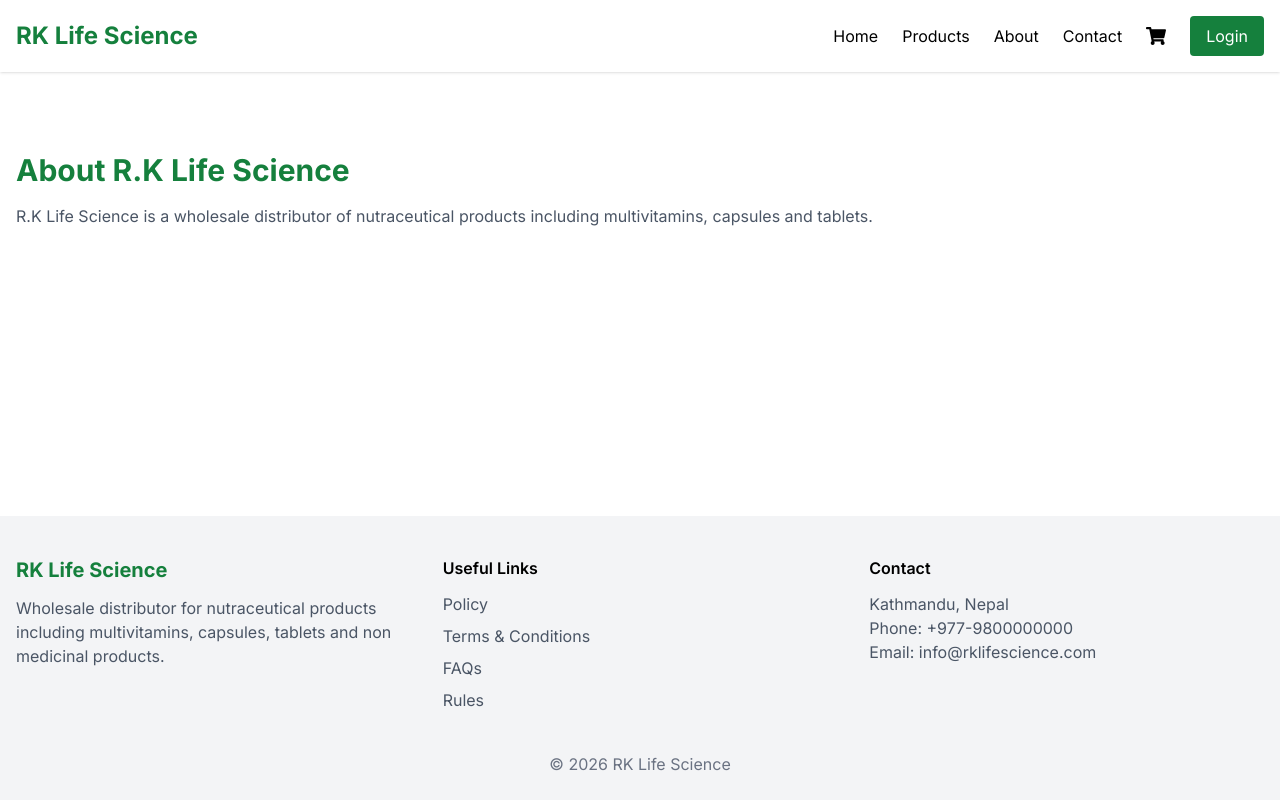
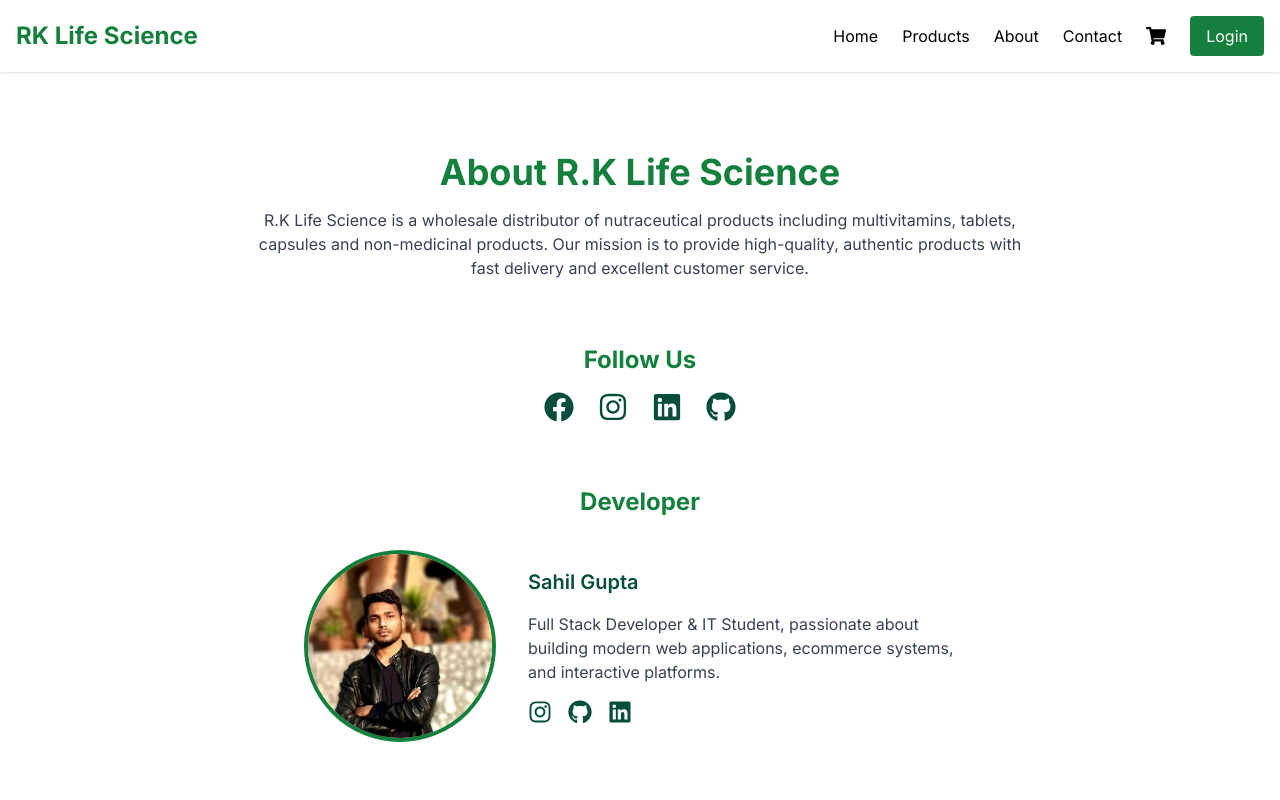
Before and after one commit to sahiltechpreneur/rk-life-science, a Next.js app in the folder client/: page /about in a window 1280 px wide. Shown: the top 800 px of the page. Built offline with nearby package versions, Linux system fonts and the light colour scheme.

Commit message:
feat: about page, social icons, and developer profile

```diff
--- a/client/app/(user)/about/page.tsx
+++ b/client/app/(user)/about/page.tsx
@@ -1,25 +1,76 @@
 import Container from "@/components/ui/Container"
+import { FaFacebook, FaInstagram, FaLinkedin, FaGithub } from "react-icons/fa"
 
 export default function AboutPage() {
+  return (
+    <Container>
+      <div className="py-20 space-y-16">
 
-  return (
+        {/* Company Overview */}
+        <section className="text-center">
+          <h1 className="text-4xl font-bold text-primary mb-4">
+            About R.K Life Science
+          </h1>
+          <p className="text-gray-700 max-w-3xl mx-auto">
+            R.K Life Science is a wholesale distributor of nutraceutical products including
+            multivitamins, tablets, capsules and non-medicinal products. Our mission is to
+            provide high-quality, authentic products with fast delivery and excellent customer service.
+          </p>
+        </section>
 
-    <Container>
+        {/* Social Media Section */}
+        <section className="text-center">
+          <h2 className="text-2xl font-bold text-primary mb-4">Follow Us</h2>
+          <div className="flex justify-center gap-6 text-3xl text-darkGreen">
+            <a href="https://facebook.com" target="_blank" rel="noopener noreferrer">
+              <FaFacebook />
+            </a>
+            <a href="https://instagram.com/sahiltechie" target="_blank" rel="noopener noreferrer">
+              <FaInstagram />
+            </a>
+            <a href="https://linkedin.com" target="_blank" rel="noopener noreferrer">
+              <FaLinkedin />
+            </a>
+            <a href="https://github.com" target="_blank" rel="noopener noreferrer">
+              <FaGithub />
+            </a>
+          </div>
+        </section>
 
-      <div className="py-20">
+        {/* Developer Section */}
+        <section className="text-center">
+          <h2 className="text-2xl font-bold text-primary mb-8">Developer</h2>
+          <div className="flex flex-col md:flex-row items-center justify-center gap-8">
 
-        <h1 className="text-3xl font-bold text-primary">
-          About R.K Life Science
-        </h1>
+            <img
+              src="/images/sahil.jpg"
+              alt="Sahil Gupta"
+              className="w-48 h-48 object-cover rounded-full border-4 border-primary"
+            />
 
-        <p className="mt-4 text-gray-600">
-          R.K Life Science is a wholesale distributor of nutraceutical
-          products including multivitamins, capsules and tablets.
-        </p>
+            <div className="space-y-4 text-left">
+              <h3 className="text-xl font-semibold text-darkGreen">Sahil Gupta</h3>
+              <p className="text-gray-700 max-w-md">
+                Full Stack Developer & IT Student, passionate about building modern web applications, ecommerce systems, and interactive platforms.
+              </p>
+
+              <div className="flex gap-4 text-2xl text-darkGreen">
+                <a href="https://instagram.com/sahiltechpreneur" target="_blank" rel="noopener noreferrer">
+                  <FaInstagram />
+                </a>
+                <a href="https://github.com/sahiltechpreneur" target="_blank" rel="noopener noreferrer">
+                  <FaGithub />
+                </a>
+                <a href="https://www.linkedin.com/in/sahiltechpreneur" target="_blank" rel="noopener noreferrer">
+                  <FaLinkedin />
+                </a>
+              </div>
+            </div>
+
+          </div>
+        </section>
 
       </div>
-
     </Container>
-
   )
 }
```
Also changed, not shown: client/public/images/sahil.jpg (added).
